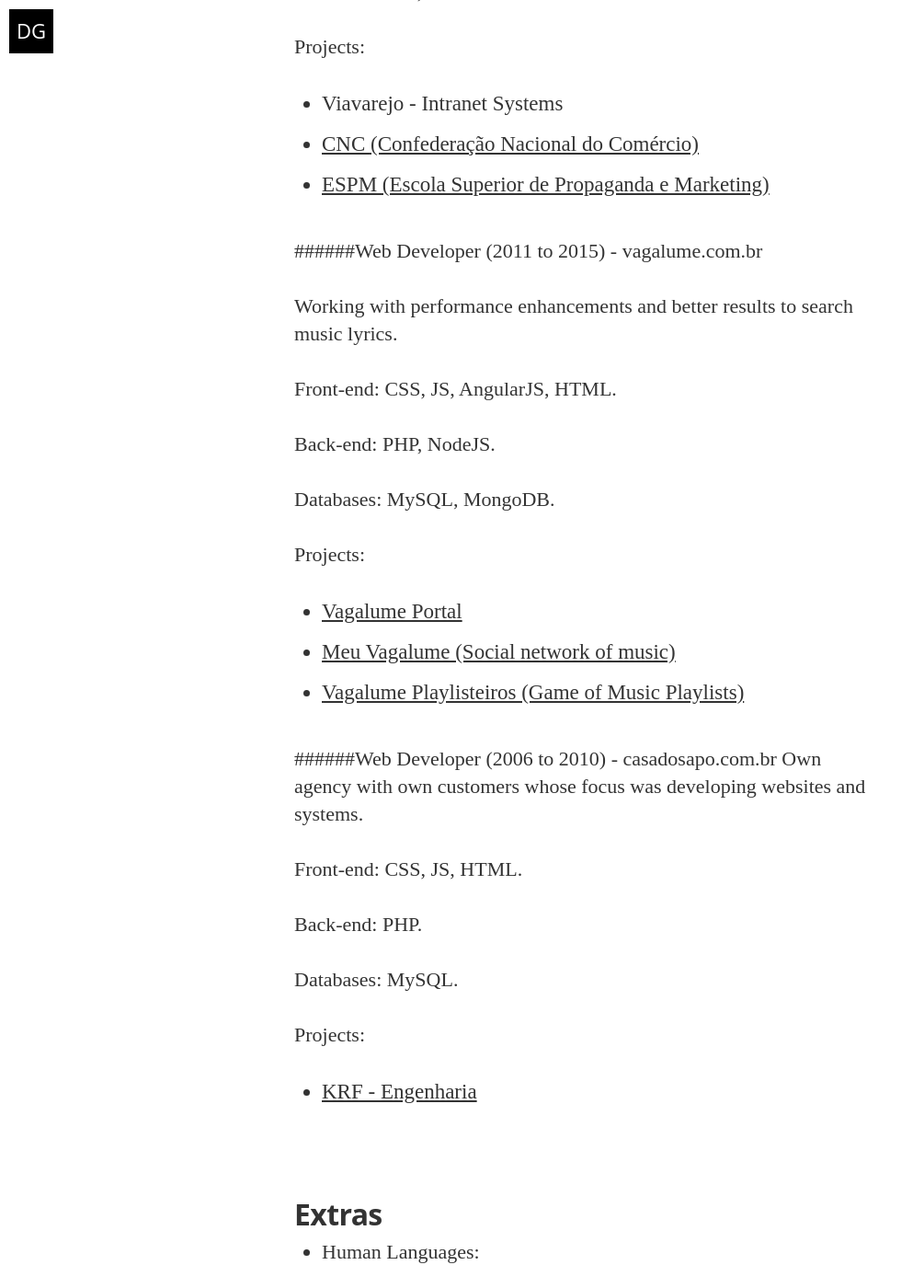
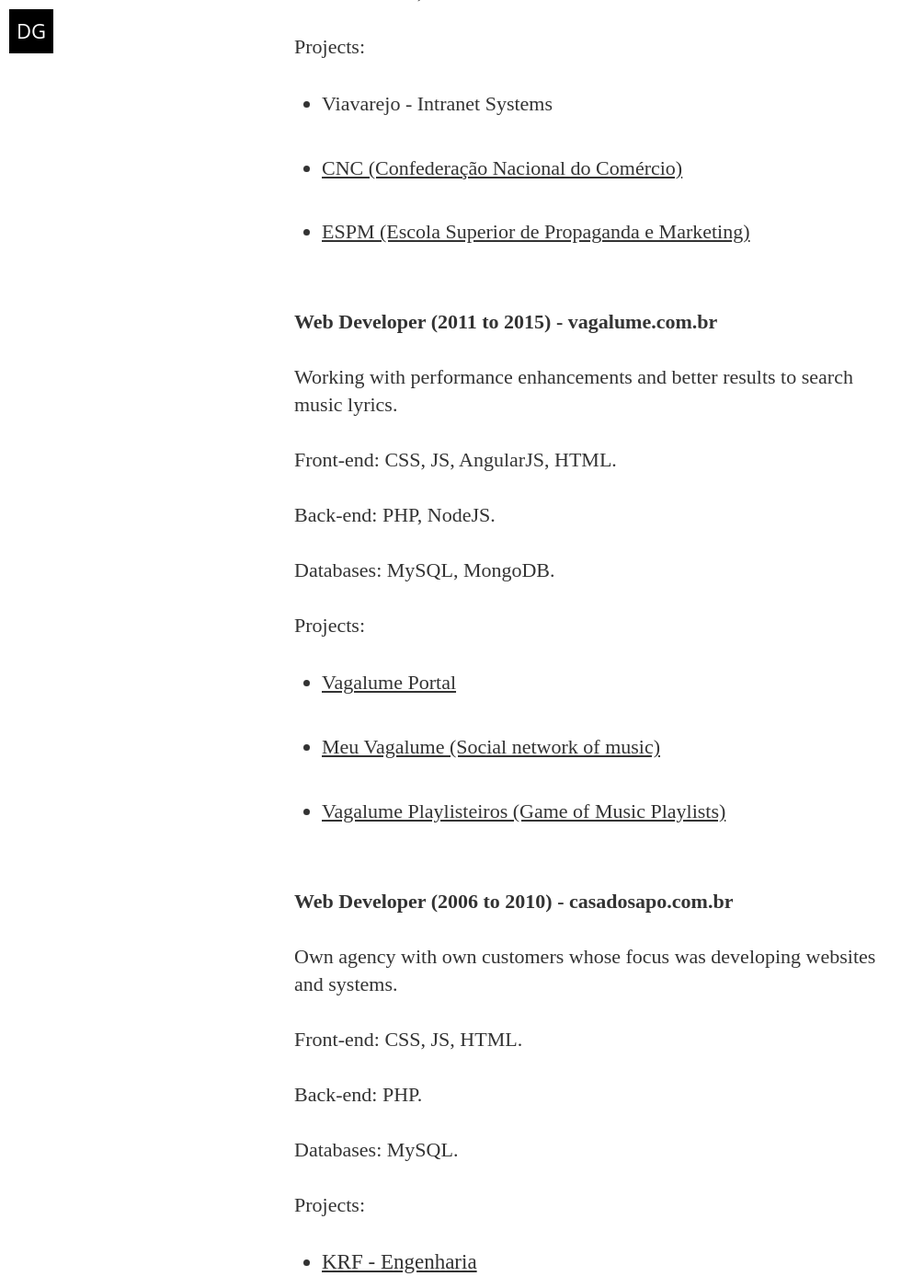
Before and after one commit to danielGalvao/danielGalvao.github.io, a Jekyll site: the page built from resume.md, in a window 1280 px wide and 1400 px high, scrolled down 1172 px. Shown: the whole window at 92% size, without its empty margins (0-1005 px from the left). Built offline with Jekyll 4.4.1, drawn with Linux system fonts in a browser that asks for light colours; nearby versions of some CDN libraries; some web fonts are replaced; some of the changed text lies outside the part shown.

```diff
--- a/resume.md
+++ b/resume.md
@@ -26,7 +26,7 @@ Education
 Experience
 ----------
 
-######Web Developer (2015 - until now) - JustDigital.com.br
+**Web Developer (2015 - until now) - JustDigital.com.br:**
 
 Working with Drupal 6 and 7.
 
@@ -35,12 +35,15 @@ Front-end: SASS, Grunt, JS, HTML.
 Back-end: PHP, NodeJS
 
 Projects:
+
 * Viavarejo - Intranet Systems
+
 * [CNC (Confederação Nacional do Comércio)](http://www.cnc.org)
+
 * [ESPM (Escola Superior de Propaganda e Marketing)](http://www.cnc.org)
 
 
-######Web Developer (2011 to 2015) - vagalume.com.br
+**Web Developer (2011 to 2015) - vagalume.com.br**
 
 Working with performance enhancements and better results to search music lyrics.
 
@@ -51,12 +54,16 @@ Back-end: PHP, NodeJS.
 Databases: MySQL, MongoDB.
 
 Projects:
+
 * [Vagalume Portal](http://www.vagalume.com)
+
 * [Meu Vagalume (Social network of music)](http://meu.vagalume.com.br)
+
 * [Vagalume Playlisteiros (Game of Music Playlists)](https://www.vagalume.com.br/playlisteiros/)
 
 
-######Web Developer (2006 to 2010) - casadosapo.com.br
+**Web Developer (2006 to 2010) - casadosapo.com.br**
+
 Own agency with own customers whose focus was developing websites and systems.
 
 Front-end: CSS, JS, HTML.
@@ -66,6 +73,7 @@ Back-end: PHP.
 Databases: MySQL.
 
 Projects:
+
   * [KRF - Engenharia](http://www.krf.com.br)
 
 Extras
```
